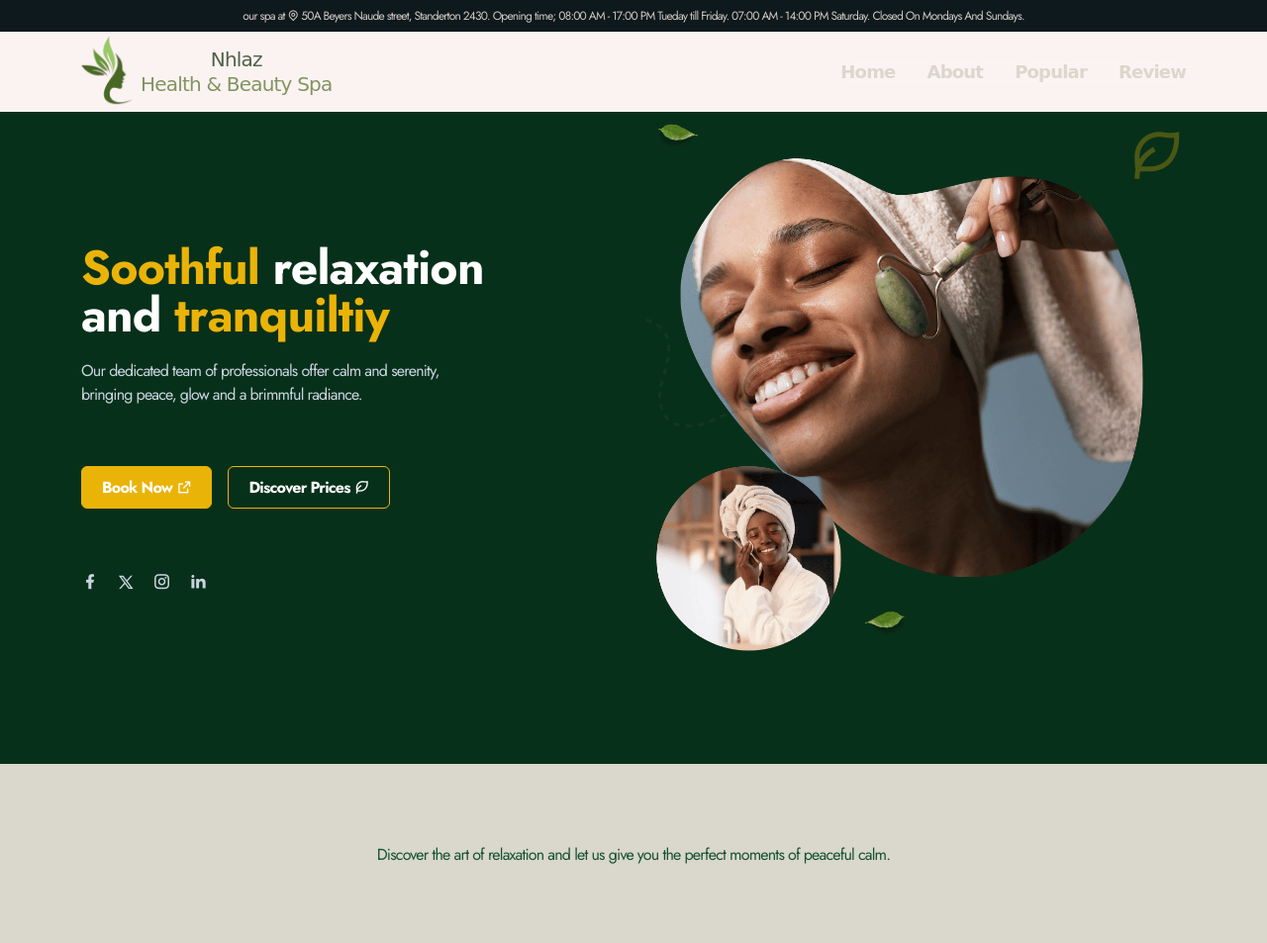
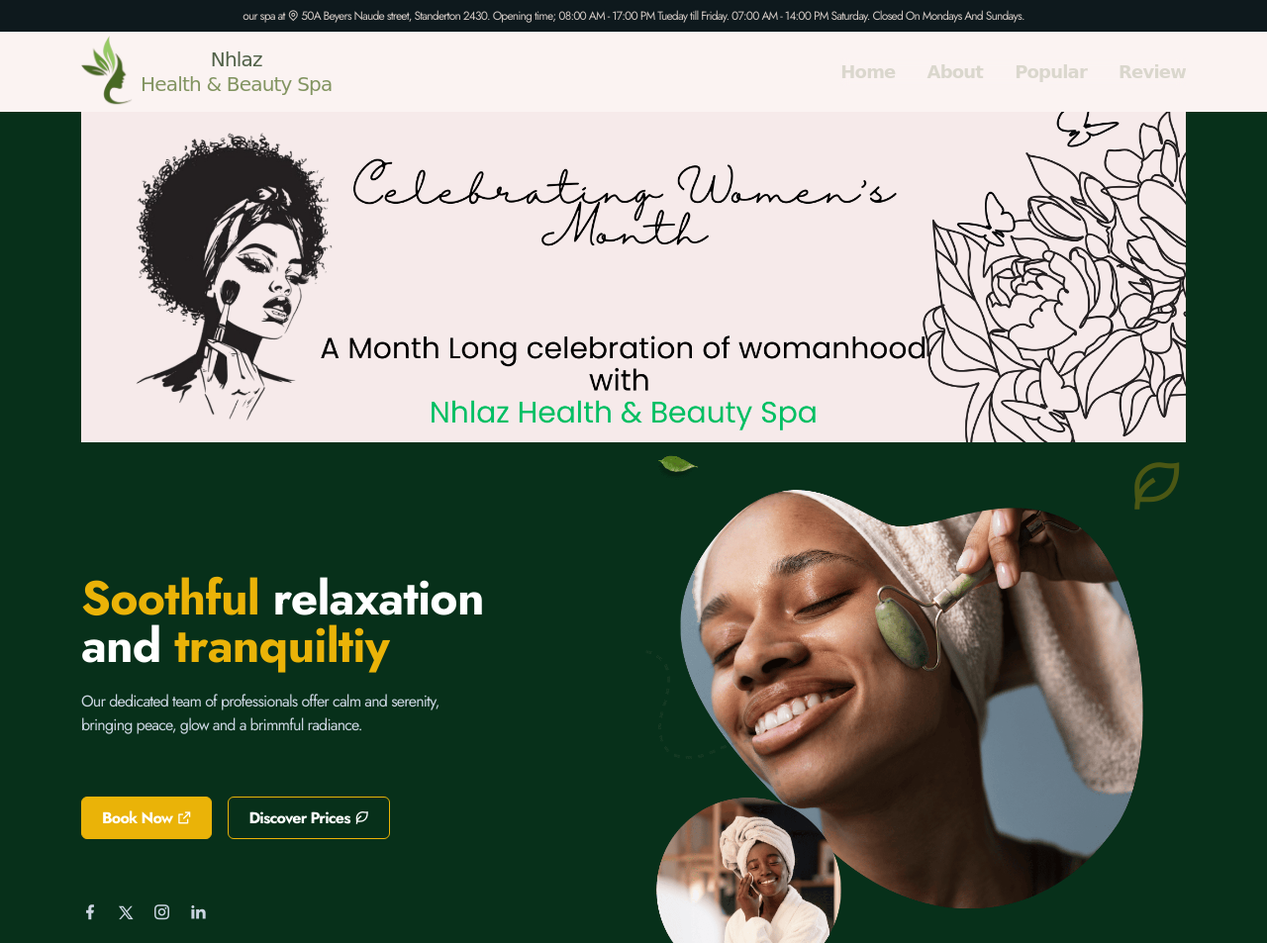
Before and after one commit to AbasPortfolio/Nhlaz, a website: page index.html in a window 1280 px wide. Shown: the top 953 px of the page at 99% size. Drawn offline with nearby package versions, Linux system fonts and the light colour scheme.

Commit message:
Update index.html

```diff
--- a/index.html
+++ b/index.html
@@ -63,6 +63,9 @@
         <!--~~~~~~~~~~~~~~~ Home ~~~~~~~~~~~~~~~-->
         <section id="home" class="relative ">
             <div class="container">
+                <div>
+                    <img src="assets/img/August Banner For Nhlaz.png" alt="August banner" class="w-full"/>
+                </div>
 
                 <!-- Blob 1 -->
                 <!--<div class="w-64 bg-green-700 rounded-full blur-3xl -z-10 opacity-40 absolute top-1/2 left-1/2 transform
```
